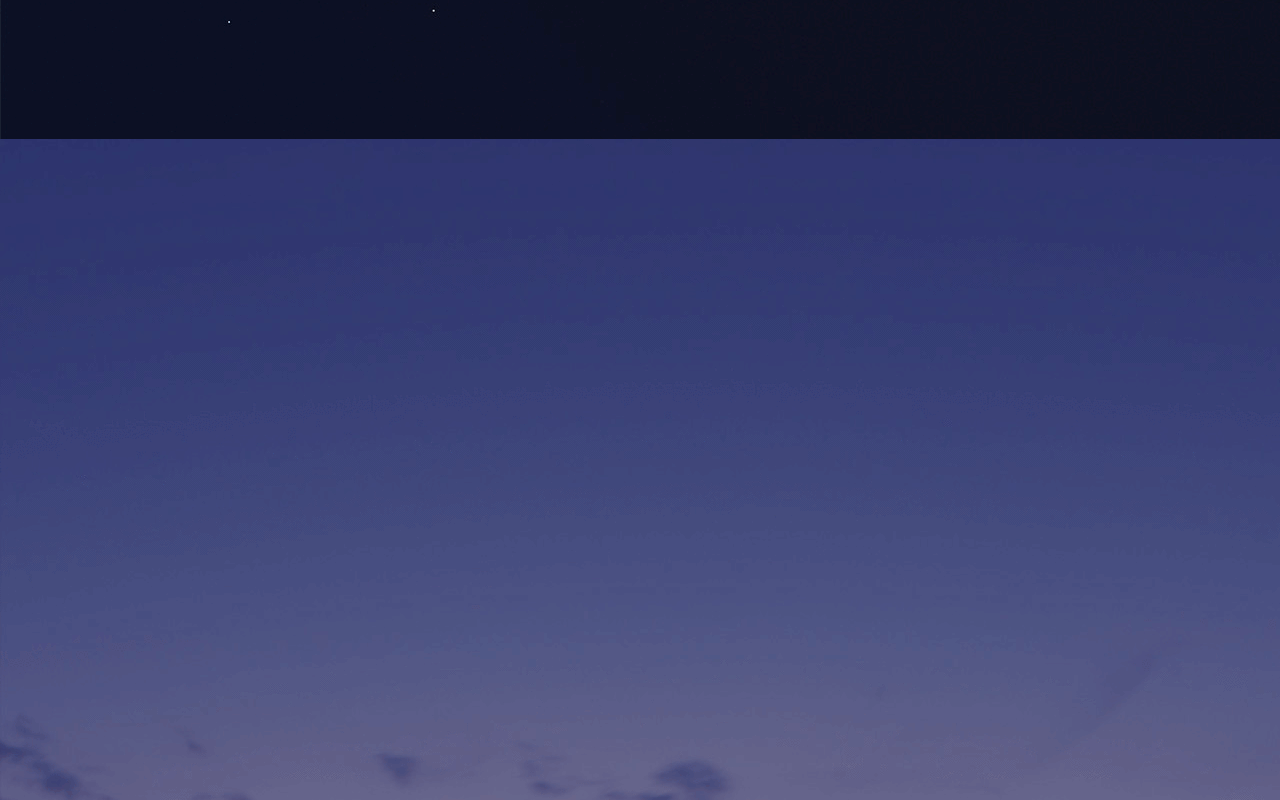
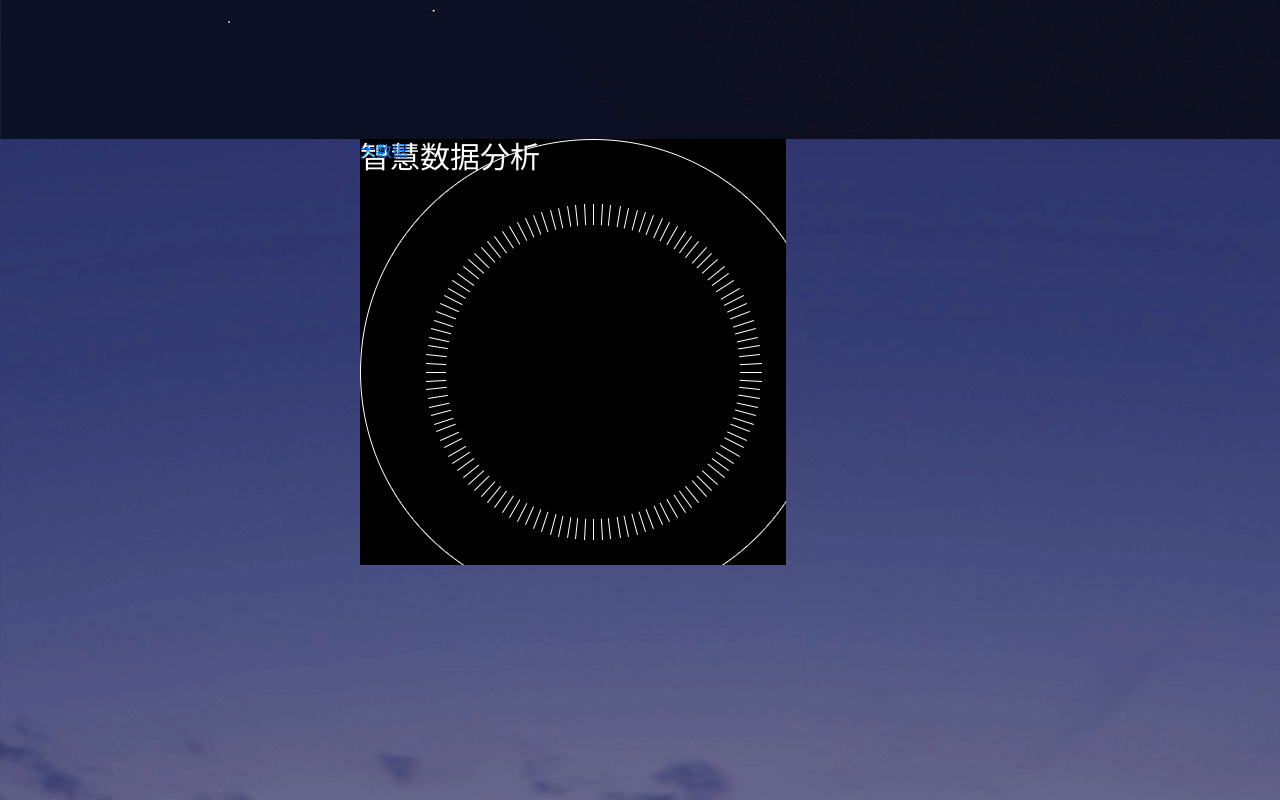
Before and after one commit to 17797776321/vfs.data, a Nuxt app: page / in a window 1280 px wide. Shown: the part 820-1620 px from the top of the page. Built offline with nearby package versions, Linux system fonts and the light colour scheme.

Commit message:
导航样式

```diff
--- a/components/myNav/index.vue
+++ b/components/myNav/index.vue
@@ -50,12 +50,12 @@ export default {
       display: inline-block;
       width: 116px;
       font-size: 16px;
-      color: #fefeff;
+      color: #b5b5b5;
       line-height: 48px;
       text-align: center;
-    }
-    .option:hover{
-      color: #ffffff;
+      &:hover{
+        color: #ffffff;
+      }
     }
   }
   .phone_logo_box{
--- a/pages/index.vue
+++ b/pages/index.vue
@@ -12,7 +12,12 @@
     </div>
     <!-- 智慧服务 -->
     <div class="wisdom_service_box">
-
+      <div class="width">
+        <div class="circle_box">
+          <a href="javascript:void(0);">大数据</a>
+          <h2 class="cente_text">智慧数据分析</h2>
+        </div>
+      </div>
     </div>
   </section>
 </template>
@@ -78,6 +83,22 @@ export default {
     height: 960px;
     background:url('../assets/images/banner2.png') no-repeat;
     background-size: 100% 100%;
+    .circle_box{
+      width: 426px;
+      height: 426px;
+      background: url('../assets/images/circle1.png') no-repeat;
+      position: relative;
+      a{
+        display: block;
+        width: 95px;
+        height: 95px;
+        position: absolute;
+      }
+      .cente_text{
+        font-size: 30px;
+        color: #ffffff;
+      }
+    }
   }
 }
 </style>
```
